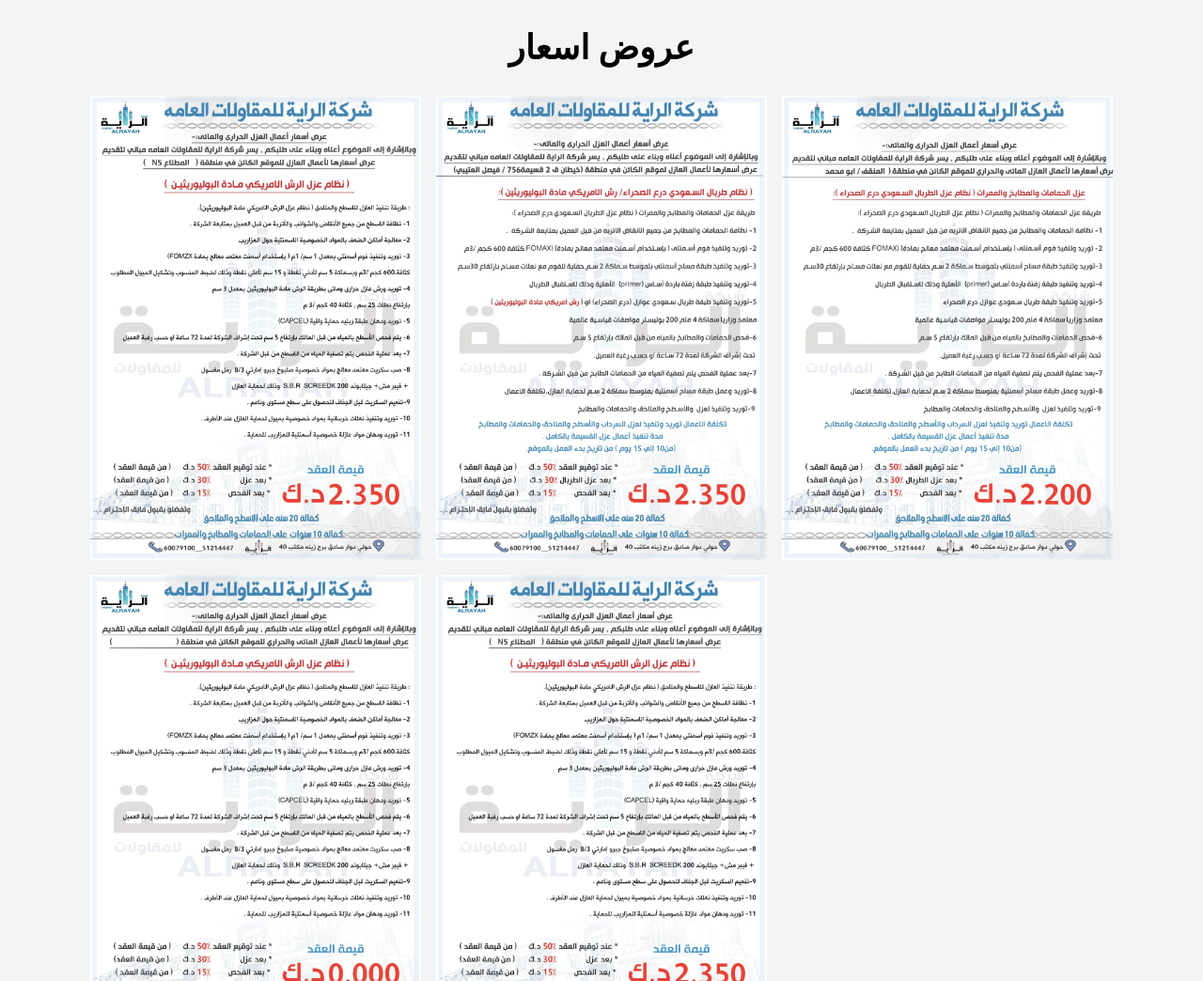
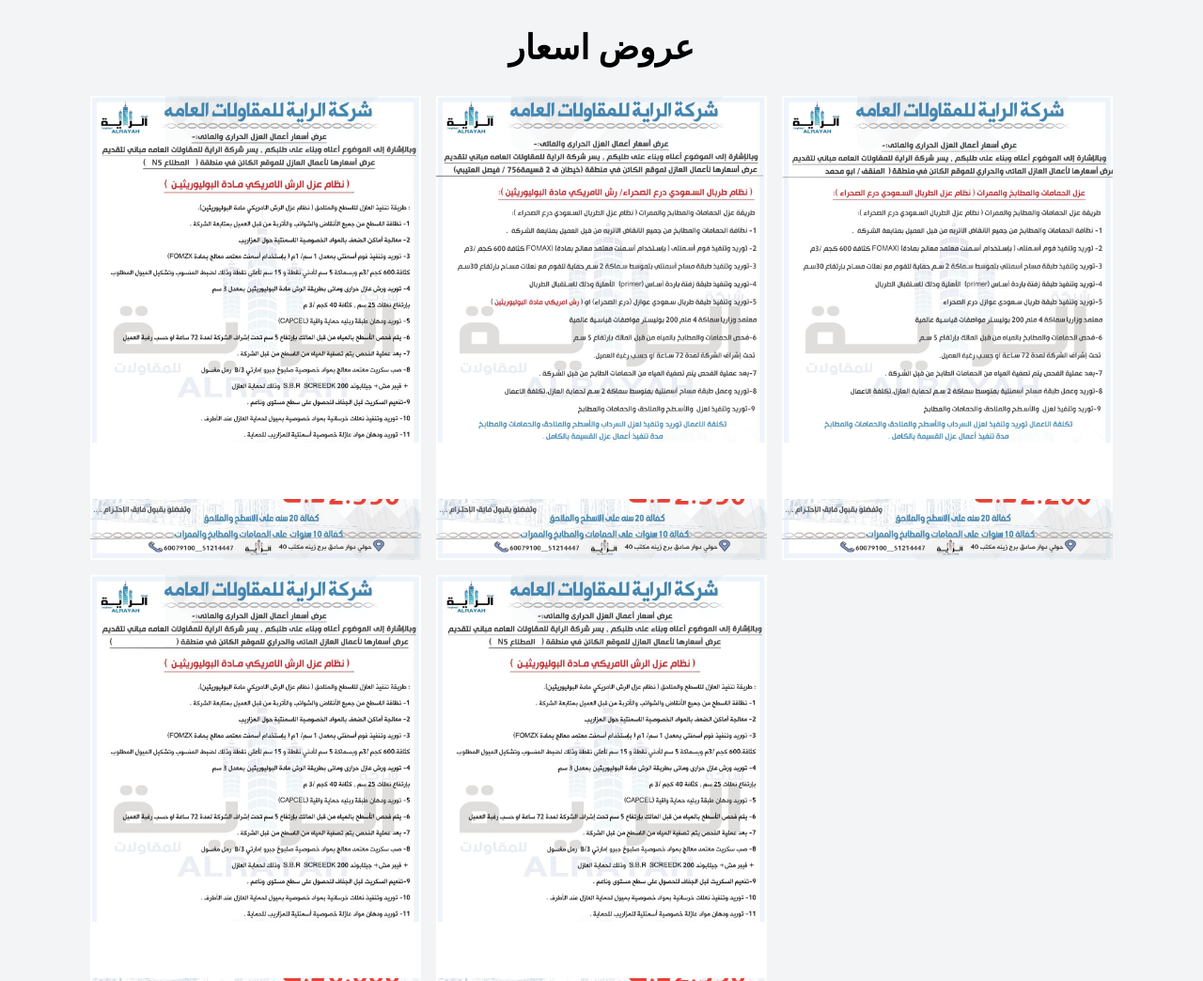
Before and after one commit to ashrafsayed2018/alraya-mokawalat, a plain HTML site: page index.html in a window 1280 px wide. Shown: the part 5070-6114 px from the top of the page at 94% size. Drawn offline with nearby package versions, Linux system fonts and the light colour scheme.

Commit message:
update mobile number

```diff
--- a/index.html
+++ b/index.html
@@ -144,14 +144,14 @@
                     <ul class="grid md:grid-cols-2 gap-4">
                         <li class="flex gap-2 items-center justify-center ">
                             <i class="fa fa-phone text-blue-900 fa-lg"></i>
-                            <a href="tel:51214447" class="text-white">
-                            51214447
+                            <a href="tel:50468006" class="text-white">
+                            50468006
                             </a>
                        </li>
                        <li class="flex gap-2 items-center justify-center ">
                             <i class="fab fa-whatsapp text-green-900 fa-lg"></i>
-                            <a href="https://wa.me/96551214447" class="text-white">
-                            51214447
+                            <a href="https://wa.me/96560079100" class="text-white">
+                                60079100
                             </a>
                         </li>
                     </ul>
@@ -165,12 +165,12 @@
 
             <ul class="flex flex-col gap-3">
                 <li class="bg-blue-800 w-10 h-10 flex items-center justify-center rounded-full ">
-                    <a href="tel:51214447">
+                    <a href="tel:50468006">
                         <i class="fa fa-phone text-white"></i>
                     </a>
                 </li>
                 <li class="bg-green-800 w-10 h-10 flex items-center justify-center rounded-full ">
-                    <a href="https://wa.me/96551214447">
+                    <a href="https://wa.me/96560079100">
                         <i class="fab fa-whatsapp text-white"></i>
                     </a>
                 </li>
@@ -288,9 +288,24 @@
         //  offer images
 
         for(i = 0; i< offerImages.length; i++) {
+            const mainDiv = document.createElement("div");
             const image  = document.createElement("img");
+            mainDiv.style.position="relative";
+            const div = document.createElement("div");
+            div.style.position="absolute";
+            div.style.bottom="65px";
+            div.style.left="0";
+            div.style.width="100%";
+            div.style.height="60px";
+            div.style.backgroundColor="white";
+            // add  media query
+            if ( window.matchMedia("(max-width: 700px)").matches ) {
+                div.style.height="80px";
+            }
+            mainDiv.appendChild(div);
+            mainDiv.appendChild(image)
             image.src =  offerImages[i];
-            offersimages.appendChild(image);
+            offersimages.appendChild(mainDiv);
          }
 
 
```
